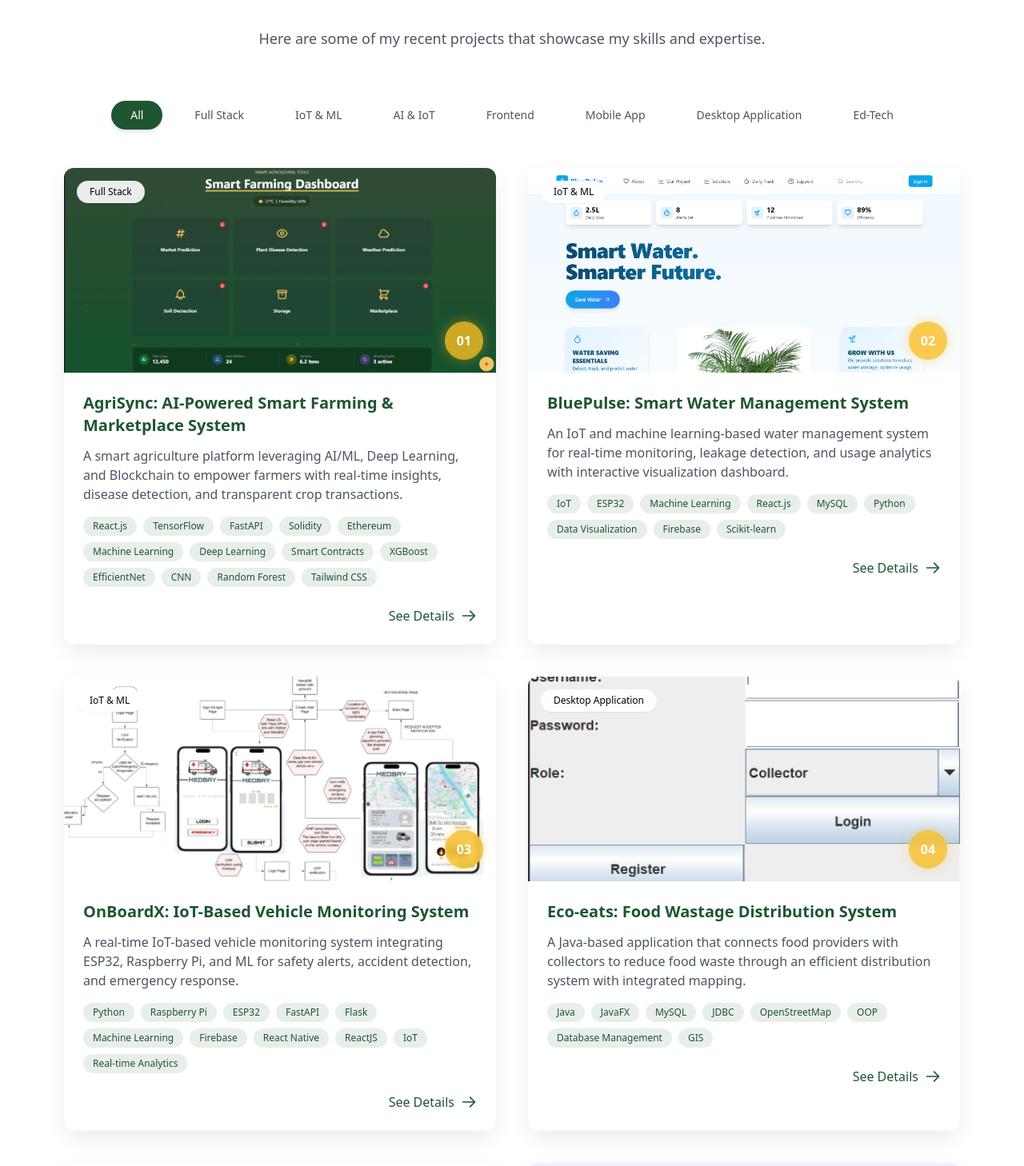
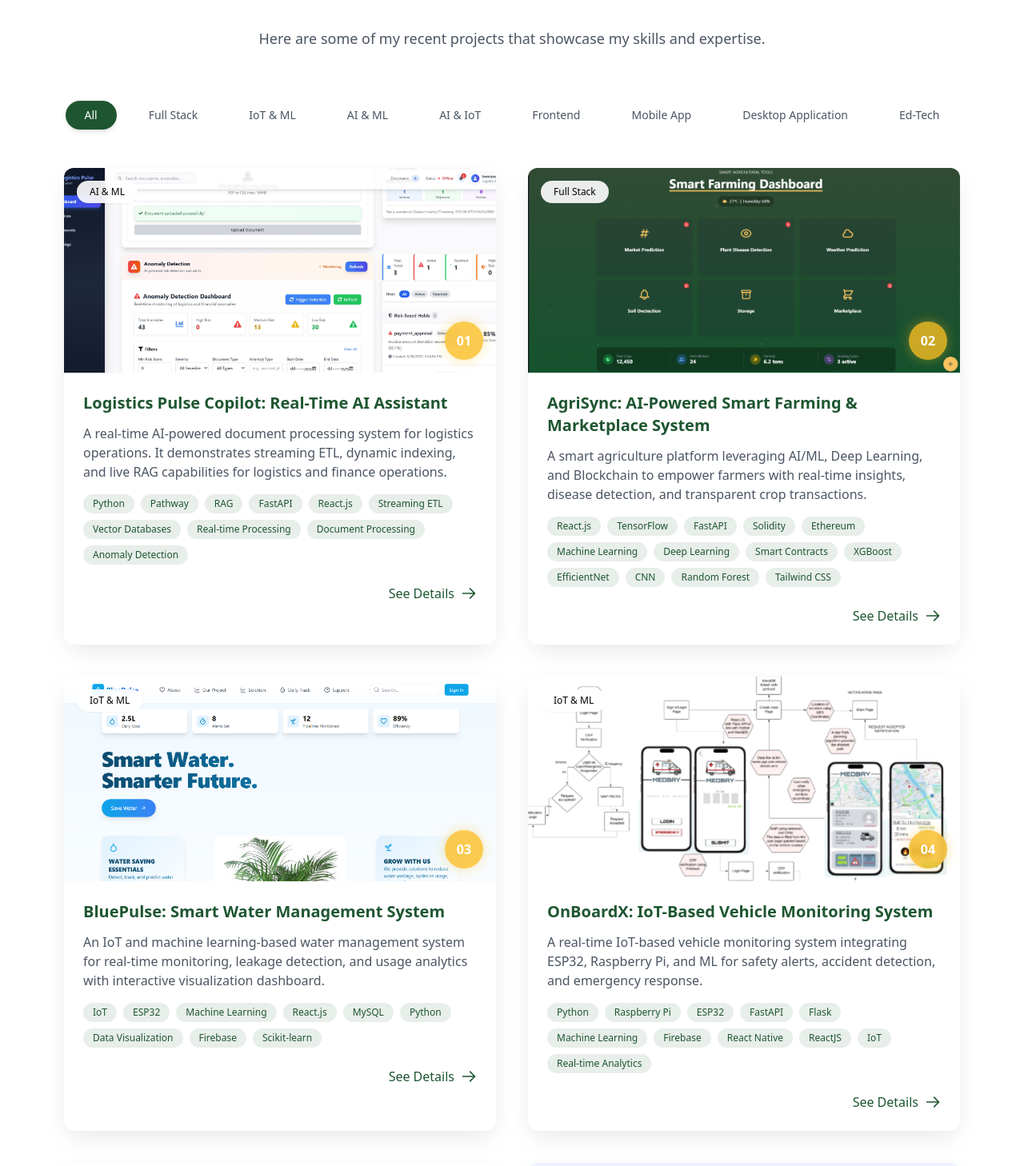
Before and after one commit to bunnysunny24/My_Portfolio, a React (Create React App) app: page / in a window 1280 px wide. Shown: the part 1032-2490 px from the top of the page at 80% size. Built offline with nearby package versions, Linux system fonts and the light colour scheme.

Commit message:
added new projects

```diff
--- a/src/components/Certificates.jsx
+++ b/src/components/Certificates.jsx
@@ -4,30 +4,38 @@ function Certificates() {
   const certificates = [
     {
       id: 1,
+      title: "Introducing Generative AI with AWS",
+      issuer: "Udacity",
+      image: "/Screenshot 2025-07-02 202706.png",
+      credentialId: "e/2605bbe4-3d32-11f0-9f27-1b0f6948b1a9",
+      credentialUrl: "https://www.udacity.com/certificate/e/2605bbe4-3d32-11f0-9f27-1b0f6948b1a9"
+    },
+    {
+      id: 2,
       title: "GitHub Foundations",
       issuer: "GitHub",
       image: "/Github_foundation_certi.jpeg"
     },
     {
-      id: 2,
+      id: 3,
       title: "Supervised Machine Learning",
       issuer: "Stanford, Deeplearning.AI",
       image: "/Machine_leanring_certi.jpeg"
     },
     {
-      id: 3,
+      id: 4,
       title: "Database Management Systems",
       issuer: "NPTEL",
       image: "/Dbms_certi.jpeg"
     },
     {
-      id: 4,
+      id: 5,
       title: "Introduction to IoT and Embedded Systems",
       issuer: "University of California, Irvine",
       image: "/intro_to_iot_and_embedded_systems.jpeg"
     },
     {
-      id: 5,
+      id: 6,
       title: "IoT Wireless & Cloud Computing Emerging Technologies",
       issuer: "Yonsei University",
       image: "/iot_wireless_technology.jpeg"
@@ -71,7 +79,7 @@ function Certificates() {
             <div
               key={cert.id}
               className="bg-white dark:bg-gray-800 rounded-xl shadow-card hover:shadow-xl transition-all duration-300 overflow-hidden group cursor-pointer"
-              onClick={() => window.open(cert.image, '_blank')}
+              onClick={() => cert.credentialUrl ? window.open(cert.credentialUrl, '_blank') : window.open(cert.image, '_blank')}
             >
               <div className="relative overflow-hidden aspect-[4/3]">
                 <img
@@ -81,13 +89,18 @@ function Certificates() {
                 />
                 <div className="absolute inset-0 bg-gradient-to-t from-primary/80 to-transparent opacity-0 group-hover:opacity-100 transition-opacity duration-300 flex items-end justify-center pb-6">
                   <span className="text-white px-4 py-2 rounded-full text-sm bg-primary/90 backdrop-blur-sm transform translate-y-4 group-hover:translate-y-0 transition-transform duration-300">
-                    View Certificate
+                    {cert.credentialUrl ? "Verify Certificate" : "View Certificate"}
                   </span>
                 </div>
               </div>
               <div className="p-6">
                 <h3 className="font-bold text-primary dark:text-white text-lg group-hover:text-accent transition-colors duration-300">{cert.title}</h3>
                 <p className="text-gray-600 dark:text-gray-300 mt-2">{cert.issuer}</p>
+                {cert.credentialId && (
+                  <p className="text-xs text-gray-500 dark:text-gray-400 mt-2 truncate">
+                    ID: {cert.credentialId}
+                  </p>
+                )}
               </div>
             </div>
           ))}
--- a/src/components/Works.jsx
+++ b/src/components/Works.jsx
@@ -7,6 +7,15 @@ function Works() {
   const projects = [
     {
       id: 1,
+      title: "Logistics Pulse Copilot: Real-Time AI Assistant",
+      category: "AI & ML",
+      image: "/Screenshot 2025-07-02 202047.png",
+      description: "A real-time AI-powered document processing system for logistics operations. It demonstrates streaming ETL, dynamic indexing, and live RAG capabilities for logistics and finance operations.",
+      tags: ["Python", "Pathway", "RAG", "FastAPI", "React.js", "Streaming ETL", "Vector Databases", "Real-time Processing", "Document Processing", "Anomaly Detection"],
+      github: "https://github.com/bunnysunny24/Logistics"
+    },
+    {
+      id: 2,
       title: "AgriSync: AI-Powered Smart Farming & Marketplace System",
       category: "Full Stack",
       image: "/image.png",
@@ -16,7 +25,7 @@ function Works() {
       github: "https://github.com/bunnysunny24/AgriSync"
     },
     {
-      id: 2,
+      id: 3,
       title: "BluePulse: Smart Water Management System",
       category: "IoT & ML",
       image: "/Screenshot 2025-05-08 223845.png",
@@ -26,22 +35,13 @@ function Works() {
       github: "https://github.com/bunnysunny24/BluePulse"
     },
     {
-      id: 3,
+      id: 4,
       title: "OnBoardX: IoT-Based Vehicle Monitoring System",
       category: "IoT & ML",
       image: "/Screenshot 2025-05-08 224147.png",
       description: "A real-time IoT-based vehicle monitoring system integrating ESP32, Raspberry Pi, and ML for safety alerts, accident detection, and emergency response.",
       tags: ["Python", "Raspberry Pi", "ESP32", "FastAPI", "Flask", "Machine Learning", "Firebase", "React Native", "ReactJS", "IoT", "Real-time Analytics"],
       github: "https://github.com/bunnysunny24/Project-OnBoardX"
-    },
-    {
-      id: 4,
-      title: "Eco-eats: Food Wastage Distribution System",
-      category: "Desktop Application",
-      image: "/Screenshot 2025-05-08 224741.png",
-      description: "A Java-based application that connects food providers with collectors to reduce food waste through an efficient distribution system with integrated mapping.",
-      tags: ["Java", "JavaFX", "MySQL", "JDBC", "OpenStreetMap", "OOP", "Database Management", "GIS"],
-      github: "https://github.com/bunnysunny24/Eco-eats"
     },
     {
       id: 5,
@@ -53,7 +53,7 @@ function Works() {
       github: "https://github.com/bunnysunny24/QuestEd"
     },
     {
-      id: 6,
+      id: 7,
       title: "Vibeout: Emotion-Based Workout Assistant",
       category: "AI & IoT",
       image: "/Screenshot 2025-05-08 225442.png",
@@ -63,7 +63,7 @@ function Works() {
     }
   ];
 
-  const categories = ['all', 'Full Stack', 'IoT & ML', 'AI & IoT', 'Frontend', 'Mobile App', 'Desktop Application', 'Ed-Tech'];
+  const categories = ['all', 'Full Stack', 'IoT & ML', 'AI & ML', 'AI & IoT', 'Frontend', 'Mobile App', 'Desktop Application', 'Ed-Tech'];
   const filteredProjects = activeFilter === 'all'
     ? projects
     : projects.filter(project => project.category === activeFilter);
```
Also changed, not shown: public/Screenshot 2025-07-02 202047.png (added), public/Screenshot 2025-07-02 202706.png (added).
